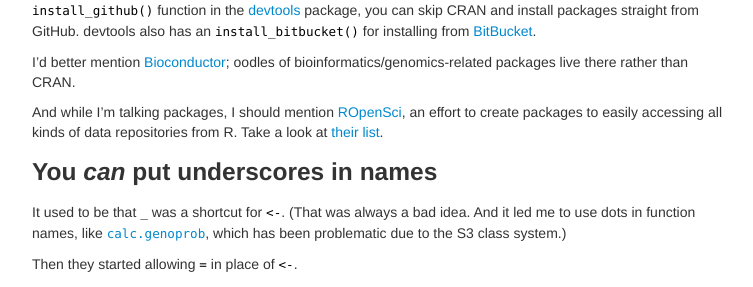
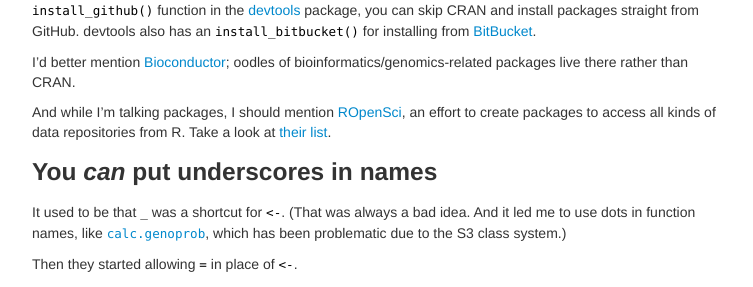
Before and after one commit to kbroman/hipsteR, a Jekyll site: the page built from index.md, in a window 1280 px wide and 900 px high, scrolled down 707 px. Shown: the part 156-443 px from the top of the window, without its empty margins (258-1011 px from the left). Built offline with Jekyll 4.4.1, drawn with Linux system fonts in a browser that asks for light colours.

Commit message:
Small language correction

```diff
--- a/index.md
+++ b/index.md
@@ -80,7 +80,7 @@ bioinformatics/genomics-related packages live there rather than CRAN.
 
 And while I'm talking packages, I should mention
 [ROpenSci](http://ropensci.org/), an effort to create packages to
-easily accessing all kinds of data repositories from R. Take a look at
+access all kinds of data repositories from R. Take a look at
 [their list](http://ropensci.org/packages/).
 
 
```
